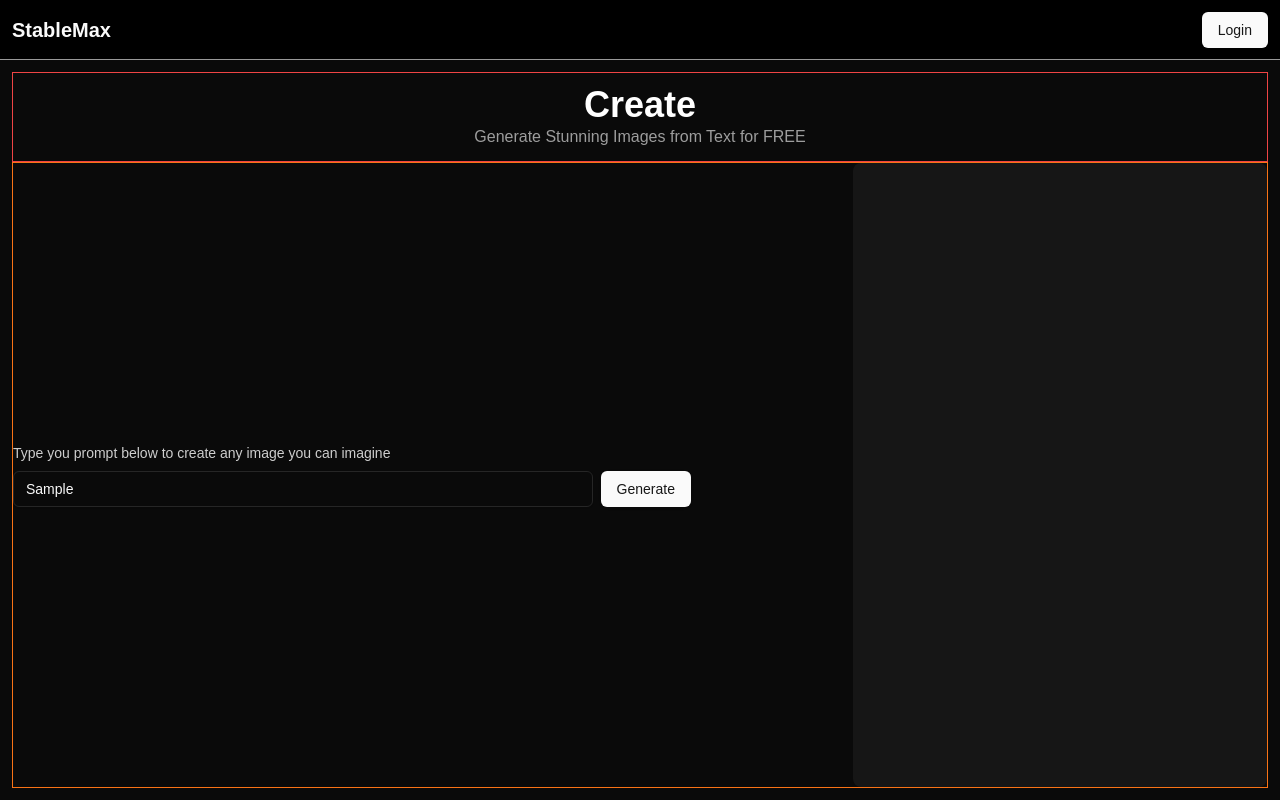
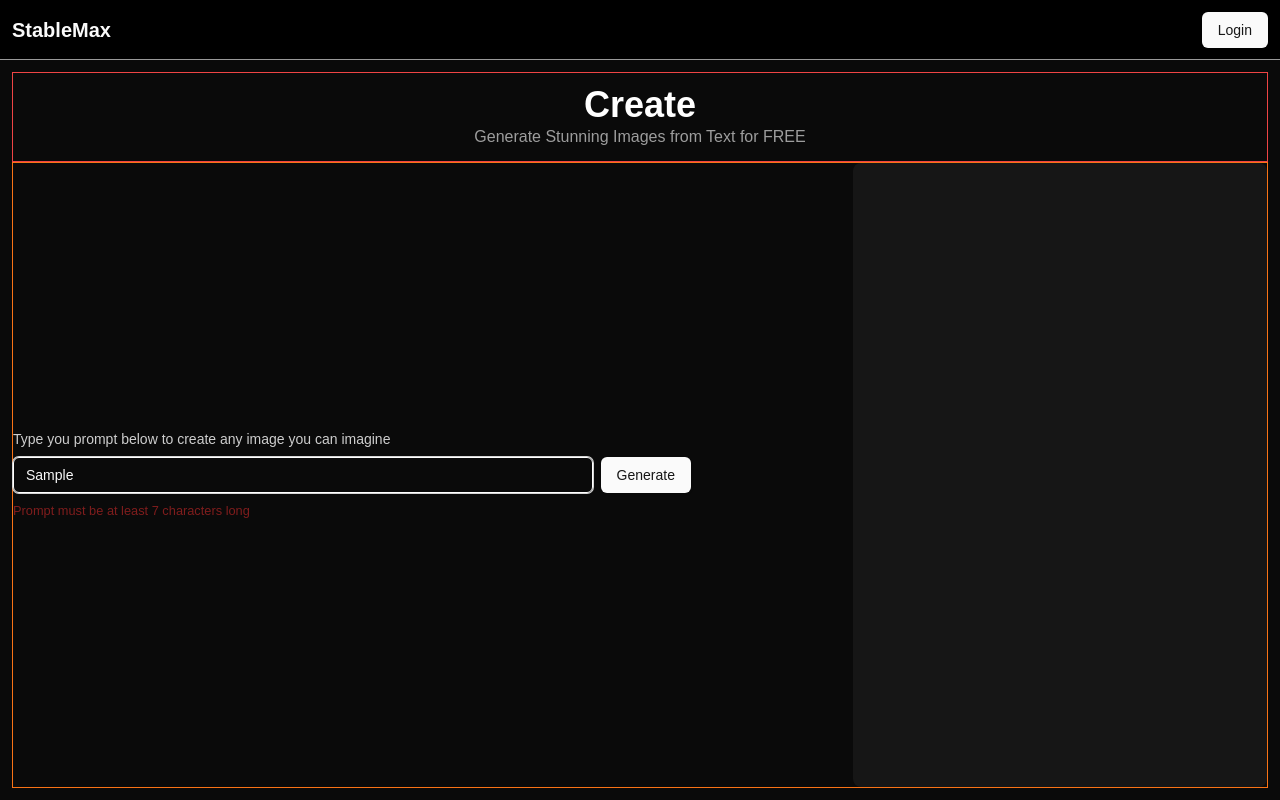
Before and after one commit to TejasBobade/StableMax, a Next.js app: page /create in a window 1280 px wide. Both pictures are taken after typing "Sample" into the empty fields and a click on the button "Generate". Built offline with nearby package versions, Linux system fonts and the light colour scheme; no server answers.

Commit message:
Added a form and completed a forntend for input field.

```diff
--- a/package.json
+++ b/package.json
@@ -9,9 +9,11 @@
     "lint": "next lint"
   },
   "dependencies": {
+    "@hookform/resolvers": "^3.10.0",
     "@next-auth/prisma-adapter": "^1.0.7",
     "@prisma/client": "^6.3.0",
     "@radix-ui/react-avatar": "^1.1.2",
+    "@radix-ui/react-label": "^2.1.1",
     "@radix-ui/react-slot": "^1.1.1",
     "class-variance-authority": "^0.7.1",
     "clsx": "^2.1.1",
@@ -23,9 +25,11 @@
     "prisma": "^6.3.0",
     "react": "^19.0.0",
     "react-dom": "^19.0.0",
+    "react-hook-form": "^7.54.2",
     "react-icons": "^5.4.0",
     "tailwind-merge": "^3.0.1",
-    "tailwindcss-animate": "^1.0.7"
+    "tailwindcss-animate": "^1.0.7",
+    "zod": "^3.24.1"
   },
   "devDependencies": {
     "@eslint/eslintrc": "^3",
--- a/src/app/create/page.tsx
+++ b/src/app/create/page.tsx
@@ -1,10 +1,44 @@
 "use client";
 
-import { Button } from '@/components/ui/button'
-import { Input } from '@/components/ui/input'
-import React from 'react'
+import { Button } from "@/components/ui/button"
+import {
+  Form,
+  FormControl,
+  FormField,
+  FormItem,
+  FormMessage,
+} from "@/components/ui/form"
+import { Input } from "@/components/ui/input"
+import React, { useState } from 'react'
+import { zodResolver } from "@hookform/resolvers/zod"
+import { useForm } from "react-hook-form"
+import { z } from "zod"
 
-const page = () => {
+const formSchema = z.object({
+  prompt: z.string().min(7,{message: "Prompt must be at least 7 characters long"}),
+})
+
+const Page = () => {
+  const [outputImg, setOutputImg] = useState<string | null>(null);
+  const [loading, setLoading] = useState<boolean>(false);
+
+  // 1. Define your form.
+  const form = useForm<z.infer<typeof formSchema>>({
+    resolver: zodResolver(formSchema),
+    defaultValues: {
+      prompt: "",
+    }
+  });
+
+
+  // 2. Define a submit handler.
+  function onSubmit(values: z.infer<typeof formSchema>) {
+    // Do something with the form values.
+    // ✅ This will be type-safe and validated.
+    console.log(values)
+  };
+
+
 return (
   <div className='w-full p-3 h-dvh flex justify-start items-center pt-[72px] flex-col'>
     <div className='w-full border border-red-500 p-3'>
@@ -17,8 +51,25 @@
       <div className="__form flex-[2] gap-2 flex justify-center items-start flex-col">
         <p className='text-left text-sm text-white/80' >Type you prompt below to create any image you can imagine</p>
         <div className='flex gap-2 w-full'>
-                    <Input placeholder='a cat sitting over a sofa...' className='max-w-[70%] transition-all'/>
-                    <Button>Generate</Button>
+
+          <Form {...form}>
+            <form onSubmit={form.handleSubmit(onSubmit)} className="w-full flex gap-2">
+              <FormField
+                control={form.control}
+                name="prompt"
+                render={({ field }) => (
+                  <FormItem className="w-full max-w-[70%]">
+                    <FormControl>
+                      <Input placeholder='a cat sitting over a sofa...' className='w-full transition-all border-white' {...field} />
+                    </FormControl>
+                    <FormMessage />
+                  </FormItem>
+                )}
+              />
+              <Button type="submit">Generate</Button>
+            </form>
+          </Form>
+
         </div>
       </div>
       <div className="__output flex-[1] bg-white/5 rounded-lg"></div>
@@ -27,4 +78,4 @@
 )
 }
 
-export default page
+export default Page
--- /dev/null
+++ b/src/components/ui/form.tsx
@@ -0,0 +1,178 @@
+"use client"
+
+import * as React from "react"
+import * as LabelPrimitive from "@radix-ui/react-label"
+import { Slot } from "@radix-ui/react-slot"
+import {
+  Controller,
+  ControllerProps,
+  FieldPath,
+  FieldValues,
+  FormProvider,
+  useFormContext,
+} from "react-hook-form"
+
+import { cn } from "@/lib/utils"
+import { Label } from "@/components/ui/label"
+
+const Form = FormProvider
+
+type FormFieldContextValue<
+  TFieldValues extends FieldValues = FieldValues,
+  TName extends FieldPath<TFieldValues> = FieldPath<TFieldValues>
+> = {
+  name: TName
+}
+
+const FormFieldContext = React.createContext<FormFieldContextValue>(
+  {} as FormFieldContextValue
+)
+
+const FormField = <
+  TFieldValues extends FieldValues = FieldValues,
+  TName extends FieldPath<TFieldValues> = FieldPath<TFieldValues>
+>({
+  ...props
+}: ControllerProps<TFieldValues, TName>) => {
+  return (
+    <FormFieldContext.Provider value={{ name: props.name }}>
+      <Controller {...props} />
+    </FormFieldContext.Provider>
+  )
+}
+
+const useFormField = () => {
+  const fieldContext = React.useContext(FormFieldContext)
+  const itemContext = React.useContext(FormItemContext)
+  const { getFieldState, formState } = useFormContext()
+
+  const fieldState = getFieldState(fieldContext.name, formState)
+
+  if (!fieldContext) {
+    throw new Error("useFormField should be used within <FormField>")
+  }
+
+  const { id } = itemContext
+
+  return {
+    id,
+    name: fieldContext.name,
+    formItemId: `${id}-form-item`,
+    formDescriptionId: `${id}-form-item-description`,
+    formMessageId: `${id}-form-item-message`,
+    ...fieldState,
+  }
+}
+
+type FormItemContextValue = {
+  id: string
+}
+
+const FormItemContext = React.createContext<FormItemContextValue>(
+  {} as FormItemContextValue
+)
+
+const FormItem = React.forwardRef<
+  HTMLDivElement,
+  React.HTMLAttributes<HTMLDivElement>
+>(({ className, ...props }, ref) => {
+  const id = React.useId()
+
+  return (
+    <FormItemContext.Provider value={{ id }}>
+      <div ref={ref} className={cn("space-y-2", className)} {...props} />
+    </FormItemContext.Provider>
+  )
+})
+FormItem.displayName = "FormItem"
+
+const FormLabel = React.forwardRef<
+  React.ElementRef<typeof LabelPrimitive.Root>,
+  React.ComponentPropsWithoutRef<typeof LabelPrimitive.Root>
+>(({ className, ...props }, ref) => {
+  const { error, formItemId } = useFormField()
+
+  return (
+    <Label
+      ref={ref}
+      className={cn(error && "text-destructive", className)}
+      htmlFor={formItemId}
+      {...props}
+    />
+  )
+})
+FormLabel.displayName = "FormLabel"
+
+const FormControl = React.forwardRef<
+  React.ElementRef<typeof Slot>,
+  React.ComponentPropsWithoutRef<typeof Slot>
+>(({ ...props }, ref) => {
+  const { error, formItemId, formDescriptionId, formMessageId } = useFormField()
+
+  return (
+    <Slot
+      ref={ref}
+      id={formItemId}
+      aria-describedby={
+        !error
+          ? `${formDescriptionId}`
+          : `${formDescriptionId} ${formMessageId}`
+      }
+      aria-invalid={!!error}
+      {...props}
+    />
+  )
+})
+FormControl.displayName = "FormControl"
+
+const FormDescription = React.forwardRef<
+  HTMLParagraphElement,
+  React.HTMLAttributes<HTMLParagraphElement>
+>(({ className, ...props }, ref) => {
+  const { formDescriptionId } = useFormField()
+
+  return (
+    <p
+      ref={ref}
+      id={formDescriptionId}
+      className={cn("text-[0.8rem] text-muted-foreground", className)}
+      {...props}
+    />
+  )
+})
+FormDescription.displayName = "FormDescription"
+
+const FormMessage = React.forwardRef<
+  HTMLParagraphElement,
+  React.HTMLAttributes<HTMLParagraphElement>
+>(({ className, children, ...props }, ref) => {
+  const { error, formMessageId } = useFormField()
+  const body = error ? String(error?.message) : children
+
+  if (!body) {
+    return null
+  }
+
+  return (
+    <p
+      ref={ref}
+      id={formMessageId}
+      className={cn("text-[0.8rem] font-medium text-destructive", className)}
+      {...props}
+    >
+      {body}
+    </p>
+  )
+})
+FormMessage.displayName = "FormMessage"
+
+export {
+  useFormField,
+  Form,
+  FormItem,
+  FormLabel,
+  FormControl,
+  FormDescription,
+  FormMessage,
+  FormField,
+}
--- /dev/null
+++ b/src/components/ui/label.tsx
@@ -0,0 +1,26 @@
+"use client"
+
+import * as React from "react"
+import * as LabelPrimitive from "@radix-ui/react-label"
+import { cva, type VariantProps } from "class-variance-authority"
+
+import { cn } from "@/lib/utils"
+
+const labelVariants = cva(
+  "text-sm font-medium leading-none peer-disabled:cursor-not-allowed peer-disabled:opacity-70"
+)
+
+const Label = React.forwardRef<
+  React.ElementRef<typeof LabelPrimitive.Root>,
+  React.ComponentPropsWithoutRef<typeof LabelPrimitive.Root> &
+    VariantProps<typeof labelVariants>
+>(({ className, ...props }, ref) => (
+  <LabelPrimitive.Root
+    ref={ref}
+    className={cn(labelVariants(), className)}
+    {...props}
+  />
+))
+Label.displayName = LabelPrimitive.Root.displayName
+
+export { Label }
```
Also changed, not shown: 1 other file (tests, documents, lock files or other folders). Lines whose indentation alone changed are shown as unchanged.
